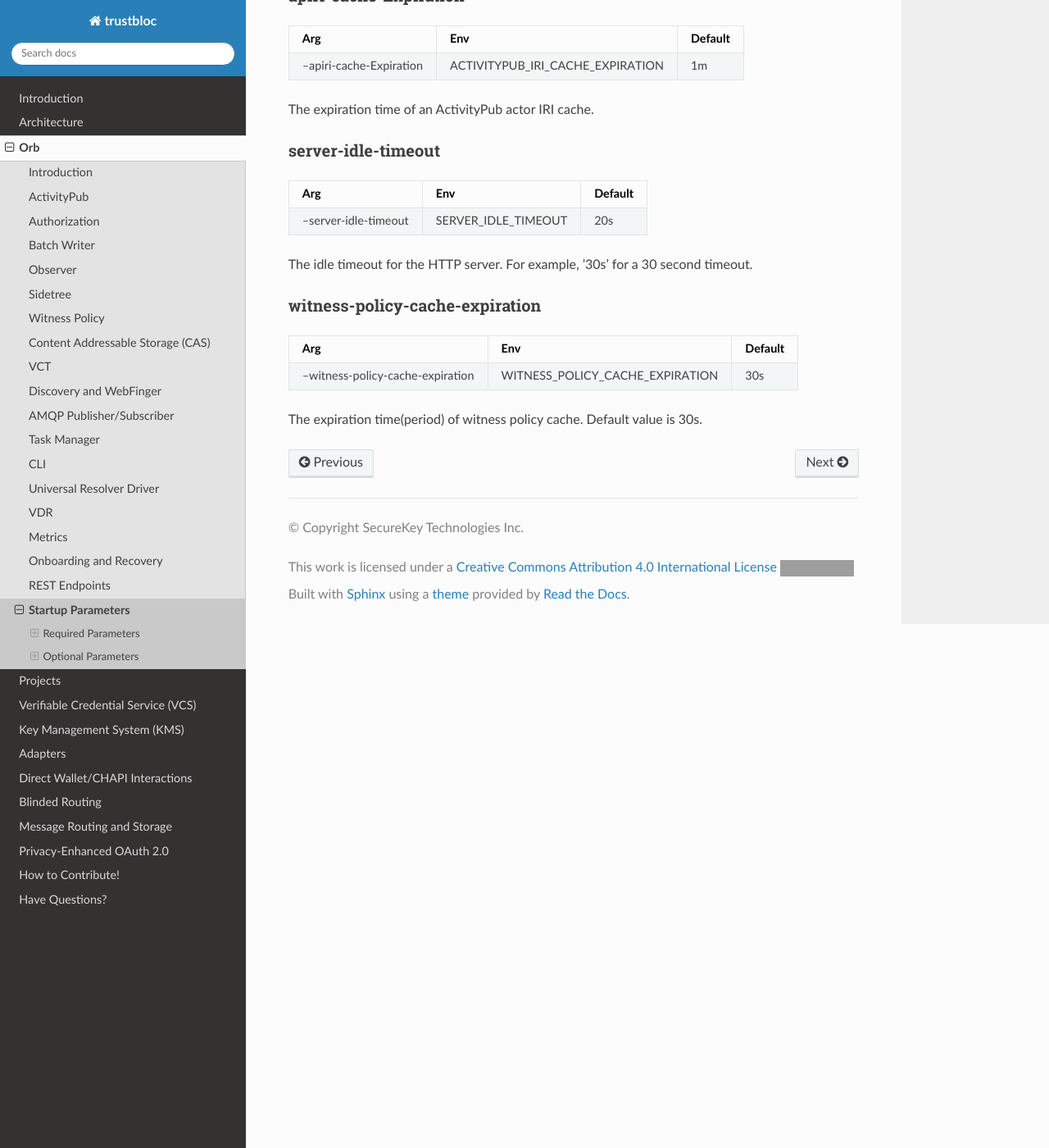
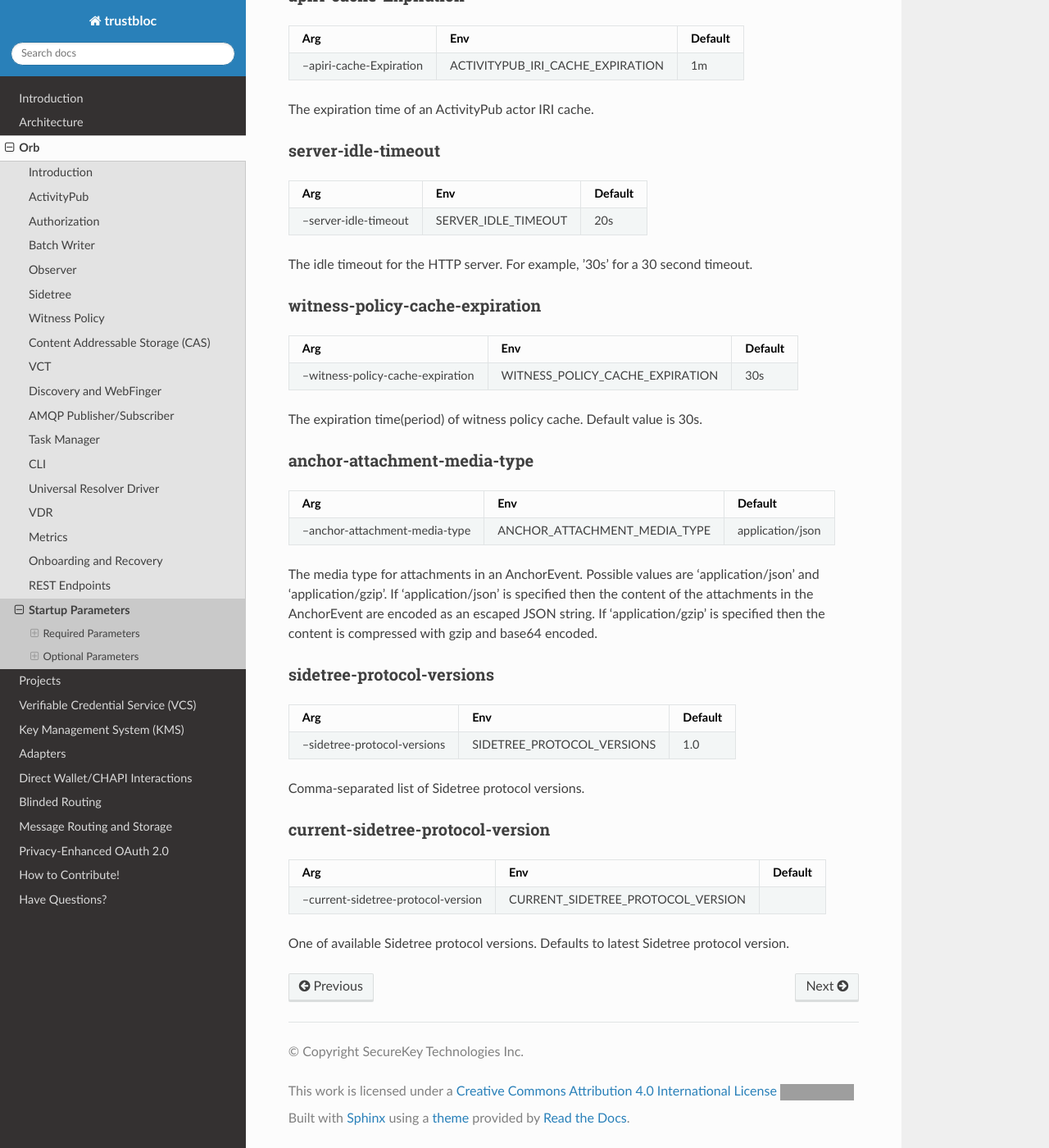
Before and after one commit to trustbloc/docs, a Sphinx documentation site: the page built from docs/source/orb/parameters.md, in a window 1280 px wide and 1400 px high, scrolled down 18004 px. Shown: the whole window at 82% size. Built offline with Sphinx 7.4.7 and the Read the Docs theme 2.0.0, drawn with Linux system fonts in a browser that asks for light colours; grey boxes are pictures that could not be loaded.

Commit message:
docs: Add missing startup parameters
Signed-off-by: Bob Stasyszyn <Bob.Stasyszyn@securekey.com>

```diff
--- a/docs/source/orb/observer.md
+++ b/docs/source/orb/observer.md
@@ -8,7 +8,7 @@ Observer listens to witnessed anchor index events. Upon receiving an anchor inde
 
 3) Retrieve Sidetree batch files from CAS
 
-4) Validate Sidetee batch files
+4) Validate Sidetree batch files
 
 *   Verify the number of operations does not exceed the maximum allowed limit.
 *   Verify size of each operation does not exceed the maximum allowed limit.
--- a/docs/source/orb/parameters.md
+++ b/docs/source/orb/parameters.md
@@ -745,3 +745,30 @@ The idle timeout for the HTTP server. For example, '30s' for a 30 second timeout
 | --witness-policy-cache-expiration | WITNESS_POLICY_CACHE_EXPIRATION  | 30s     |
 
 The expiration time(period) of witness policy cache. Default value is 30s.
+
+### anchor-attachment-media-type
+
+| Arg                            | Env                          | Default          |
+|--------------------------------|------------------------------|------------------|
+| --anchor-attachment-media-type | ANCHOR_ATTACHMENT_MEDIA_TYPE | application/json |
+
+The media type for attachments in an AnchorEvent. Possible values are 'application/json' and
+'application/gzip'. If 'application/json' is specified then the content of the attachments in the
+AnchorEvent are encoded as an escaped JSON string. If 'application/gzip' is specified then the
+content is compressed with gzip and base64 encoded.
+
+### sidetree-protocol-versions
+
+| Arg                          | Env                        | Default |
+|------------------------------|----------------------------|---------|
+| --sidetree-protocol-versions | SIDETREE_PROTOCOL_VERSIONS | 1.0     |
+
+Comma-separated list of Sidetree protocol versions.
+
+### current-sidetree-protocol-version
+
+| Arg                                 | Env                               | Default |
+|-------------------------------------|-----------------------------------|---------|
+| --current-sidetree-protocol-version | CURRENT_SIDETREE_PROTOCOL_VERSION |         |
+
+One of available Sidetree protocol versions. Defaults to latest Sidetree protocol version.
```
